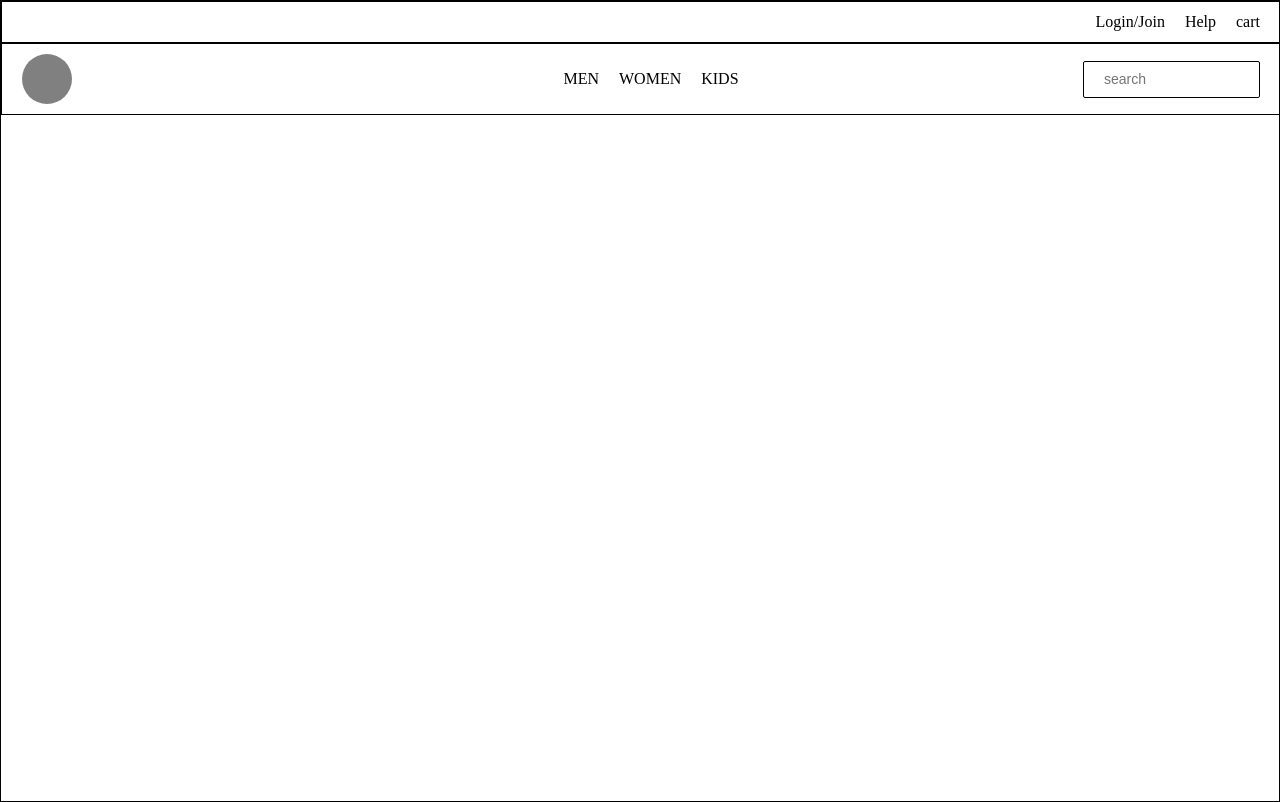
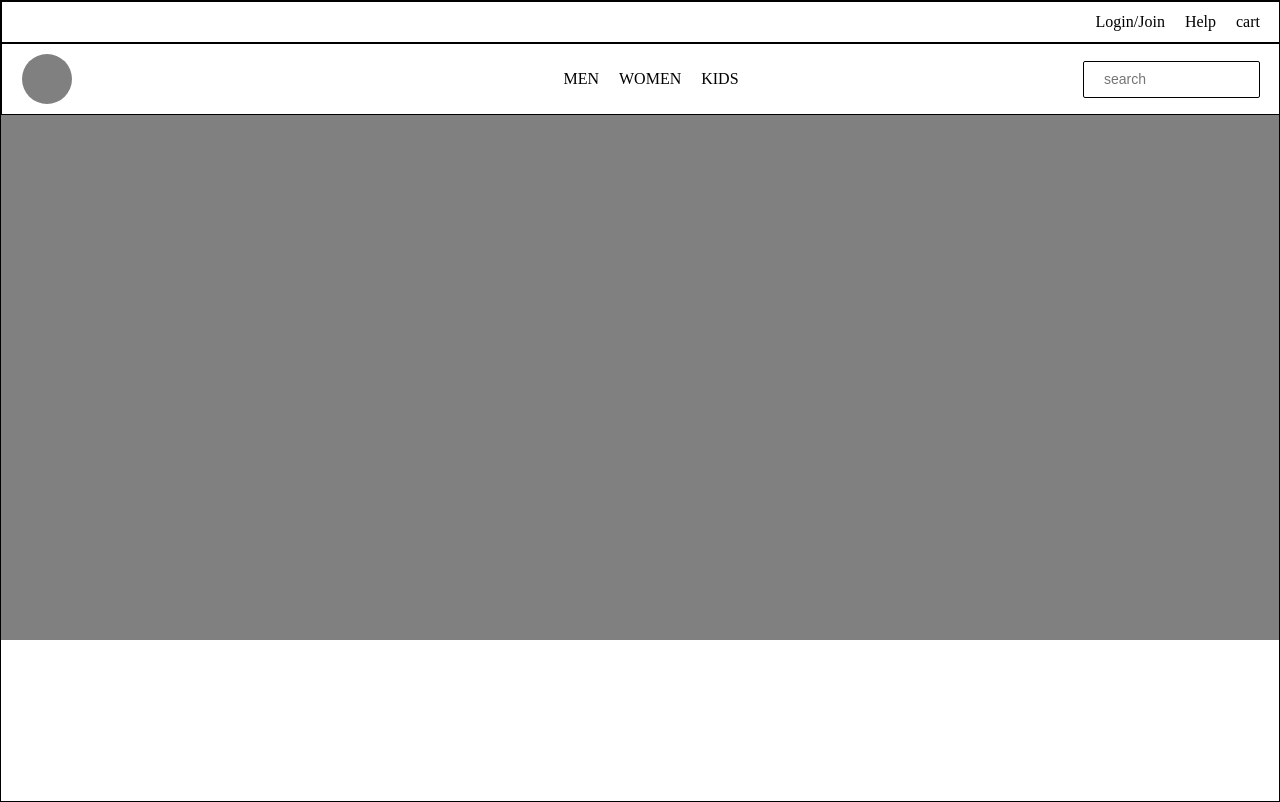
Before and after one commit to ProgramJustin/Hype, a React app: page / in a window 1280 px wide. Built offline with nearby package versions, Linux system fonts and the light colour scheme.

Commit message:
import Hero compnent

```diff
--- a/src/components/App.jsx
+++ b/src/components/App.jsx
@@ -1,6 +1,7 @@
 import React from 'react';
 import NavBar1 from './NavBar1';
 import NavBar2 from './NavBar2';
+import HeroLanding1 from './HeroLanding1';
 
 class App extends React.Component {
 
@@ -26,6 +27,7 @@ class App extends React.Component {
         </style>
         <NavBar1 />
         <NavBar2 />
+        <HeroLanding1 />
       </div>
     );
   }
```
